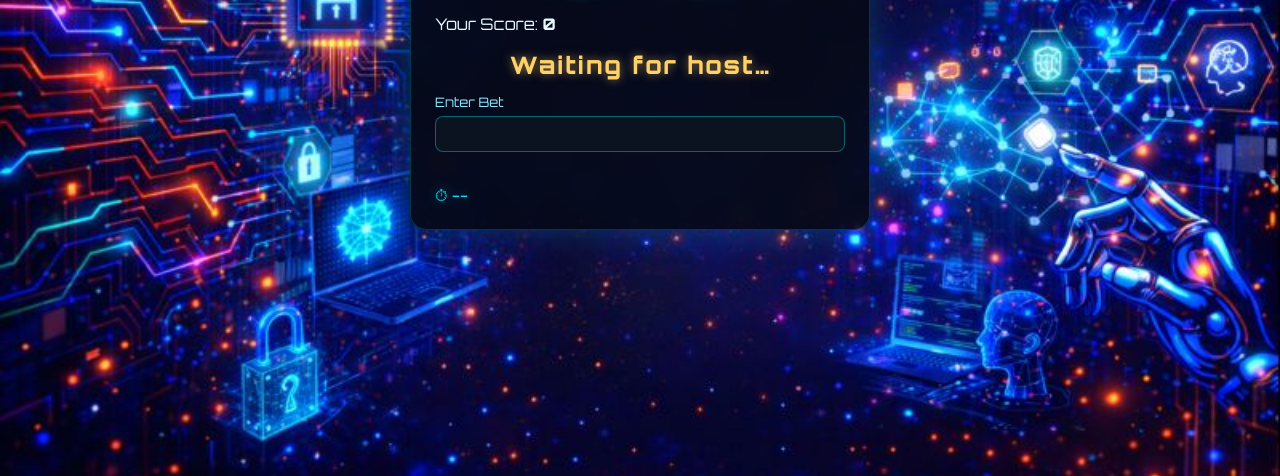
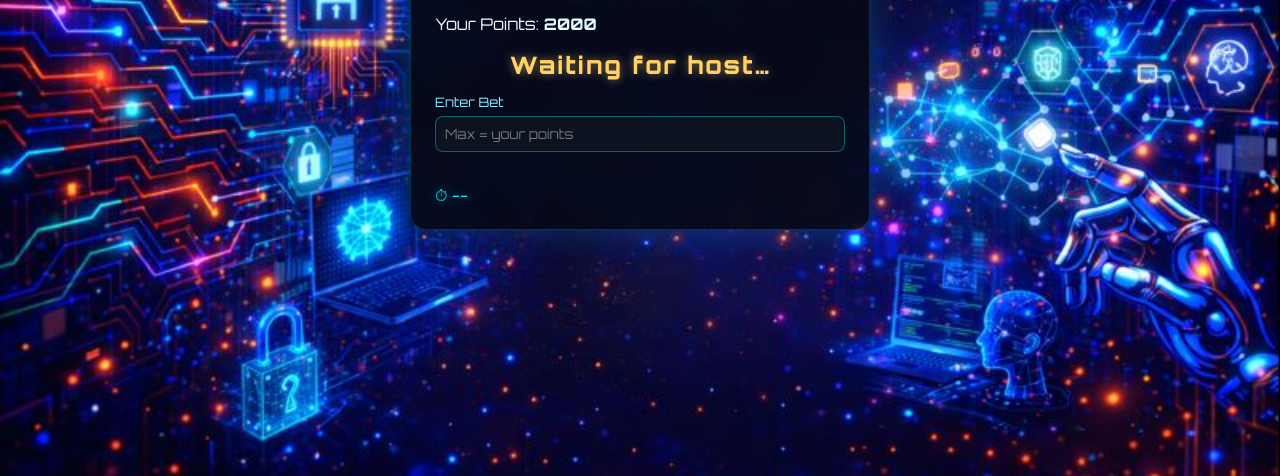
Before and after one commit to Tanishq763/vsion-cse-quiz, a website: page team.html in a window 1280 px wide. Shown: the part 324-800 px from the top of the page. Drawn offline with Linux system fonts and the light colour scheme; no server answers.

Commit message:
Update team.html

```diff
--- a/team.html
+++ b/team.html
@@ -4,7 +4,6 @@
   <meta charset="UTF-8">
   <title>Team | Vision CSE Quiz</title>
 
-  <!-- Firebase -->
   <script src="https://www.gstatic.com/firebasejs/9.23.0/firebase-app-compat.js"></script>
   <script src="https://www.gstatic.com/firebasejs/9.23.0/firebase-database-compat.js"></script>
 
@@ -16,12 +15,12 @@
 <div class="container">
 
   <h1 id="teamTitle">TEAM</h1>
-  <p>Your Score: <b id="myScore">0</b></p>
+  <p>Your Points: <b id="myScore">2000</b></p>
 
   <h2 id="question">Waiting for host…</h2>
 
   <label>Enter Bet</label>
-  <input type="number" id="betInput">
+  <input type="number" id="betInput" placeholder="Max = your points">
 
   <div id="options" class="options"></div>
 
```
